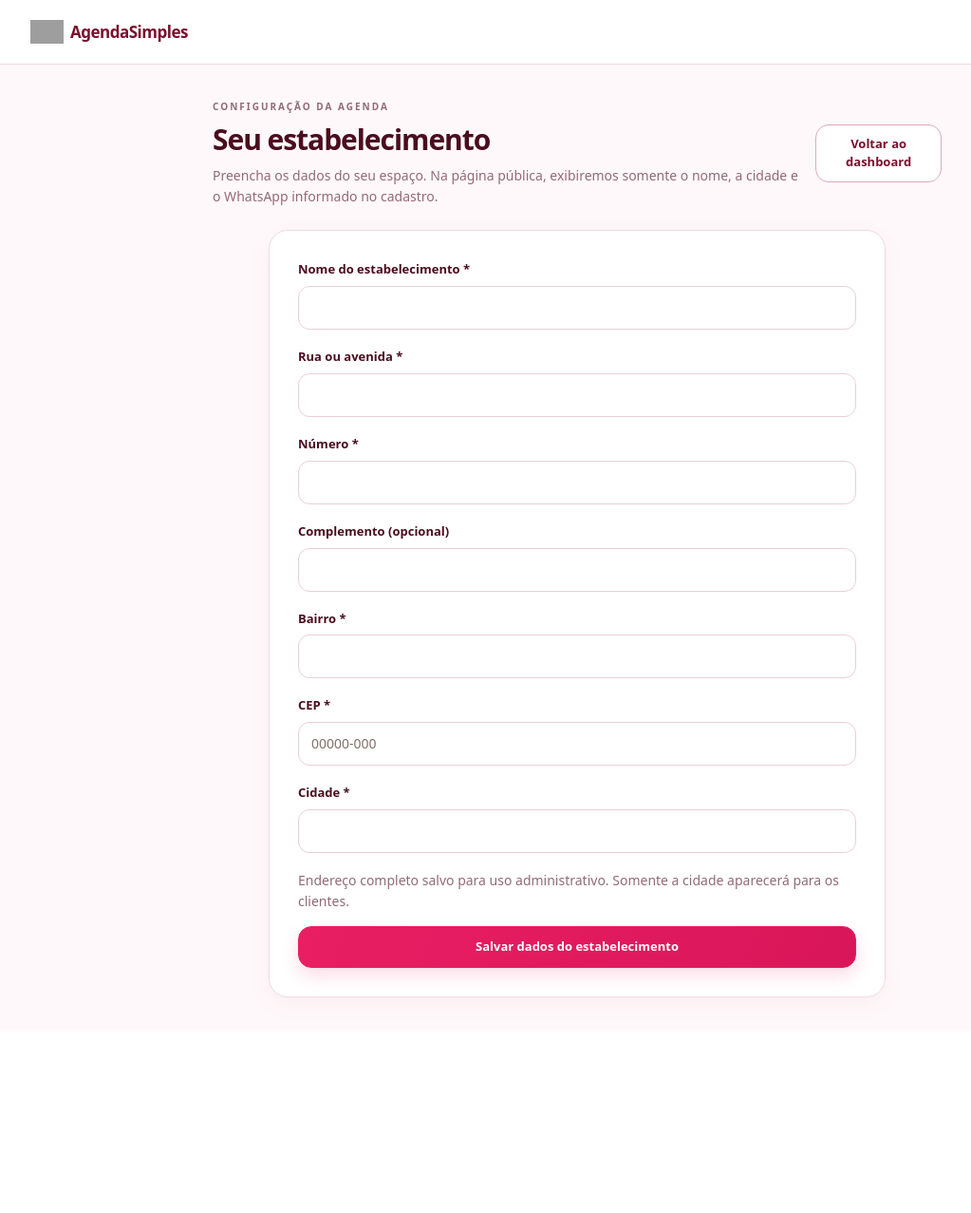
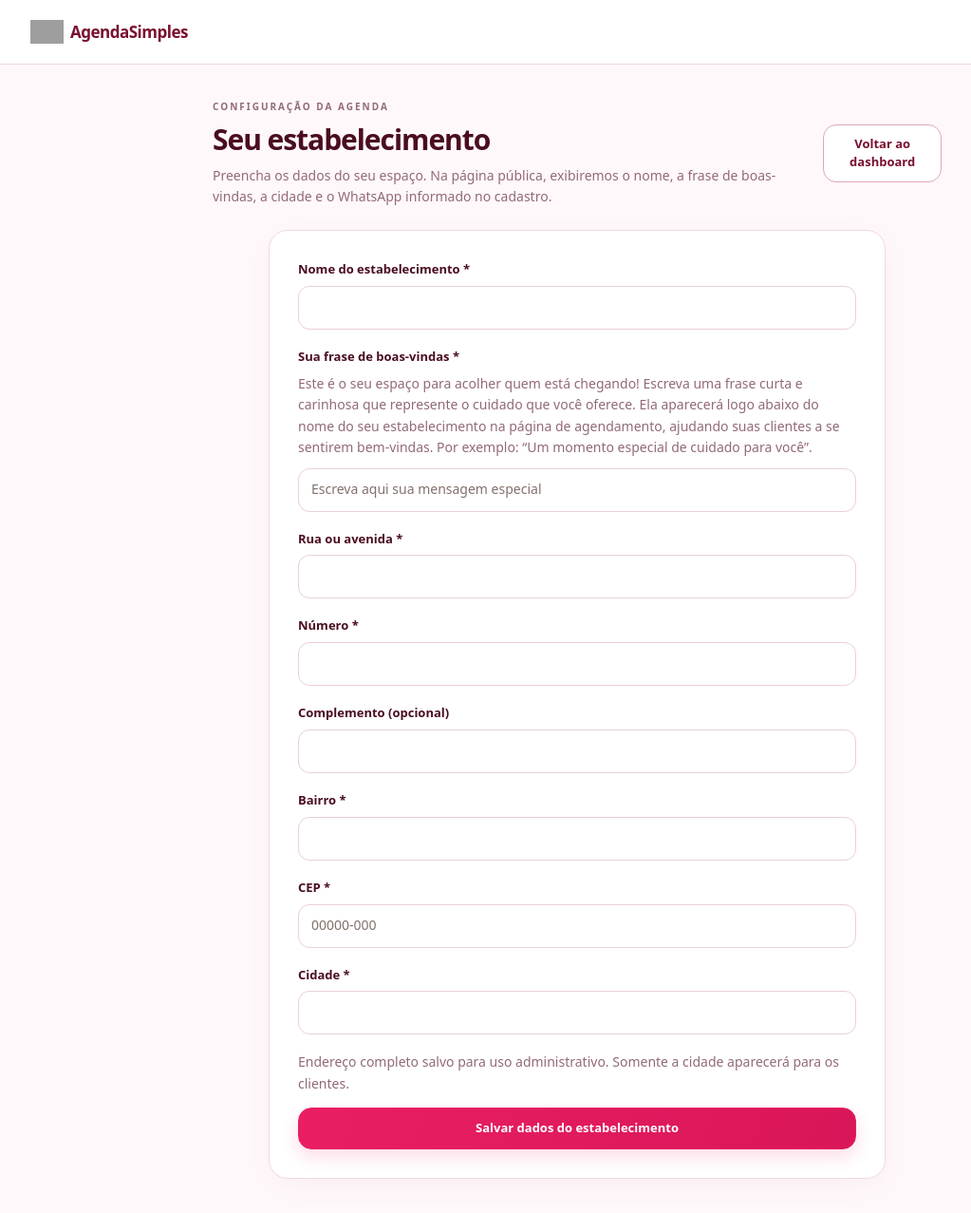
Before and after one commit to arthurhenridev99/Agenda-Simples, a Python web app: template templates/estabelecimento.html in a window 1280 px wide. Shown: the whole page at 95% size, without its empty margins (32-1055 px from the left). Before the commit the page ends 1055 px from the top, so only its background shows below. Run offline with Jinja, Linux system fonts and the light colour scheme; the template is opened without the code that fills it, so the values that code supplies are empty; grey boxes are pictures that could not be loaded.

Commit message:
Inclui explicação acolhedora para a frase da profissional

```diff
--- a/templates/estabelecimento.html
+++ b/templates/estabelecimento.html
@@ -1,13 +1,14 @@
 {% extends "base.html" %}
 {% block title %}Dados do estabelecimento{% endblock %}
 {% block content %}
-<div class="page-heading"><div><p class="eyebrow">CONFIGURAÇÃO DA AGENDA</p><h1>Seu estabelecimento</h1><p class="text-muted">Preencha os dados do seu espaço. Na página pública, exibiremos somente o nome, a cidade e o WhatsApp informado no cadastro.</p></div><a class="btn btn-outline-primary" href="{{ url_for('painel') }}">Voltar ao dashboard</a></div>
+<div class="page-heading"><div><p class="eyebrow">CONFIGURAÇÃO DA AGENDA</p><h1>Seu estabelecimento</h1><p class="text-muted">Preencha os dados do seu espaço. Na página pública, exibiremos o nome, a frase de boas-vindas, a cidade e o WhatsApp informado no cadastro.</p></div><a class="btn btn-outline-primary" href="{{ url_for('painel') }}">Voltar ao dashboard</a></div>
 <section class="card auth-card" style="max-width:650px;margin:0 auto"><div class="card-body">
 {% if erro %}<div class="alert alert-danger" role="alert">{{ erro }}</div>{% endif %}
 {% if sucesso %}<div class="alert alert-success" role="status">{{ sucesso }}</div>{% endif %}
 <form method="POST">
 <input type="hidden" name="csrf_token" value="{{ csrf_token }}">
 <div class="mb-3"><label for="nome_empresa">Nome do estabelecimento *</label><input class="form-control" id="nome_empresa" name="nome_empresa" maxlength="100" value="{{ dados.nome_empresa }}" required></div>
+<div class="mb-3"><label for="frase_estabelecimento">Sua frase de boas-vindas *</label><p class="text-muted" style="margin:6px 0 10px">Este é o seu espaço para acolher quem está chegando! Escreva uma frase curta e carinhosa que represente o cuidado que você oferece. Ela aparecerá logo abaixo do nome do seu estabelecimento na página de agendamento, ajudando suas clientes a se sentirem bem-vindas. Por exemplo: “Um momento especial de cuidado para você”.</p><input class="form-control" id="frase_estabelecimento" name="frase_estabelecimento" maxlength="150" placeholder="Escreva aqui sua mensagem especial" value="{{ dados.frase_estabelecimento }}" required></div>
 <div class="mb-3"><label for="logradouro">Rua ou avenida *</label><input class="form-control" id="logradouro" name="logradouro" maxlength="100" value="{{ dados.logradouro }}" required></div>
 <div class="mb-3"><label for="numero">Número *</label><input class="form-control" id="numero" name="numero" maxlength="100" value="{{ dados.numero }}" required></div>
 <div class="mb-3"><label for="complemento">Complemento (opcional)</label><input class="form-control" id="complemento" name="complemento" maxlength="150" value="{{ dados.complemento }}"></div>
```
